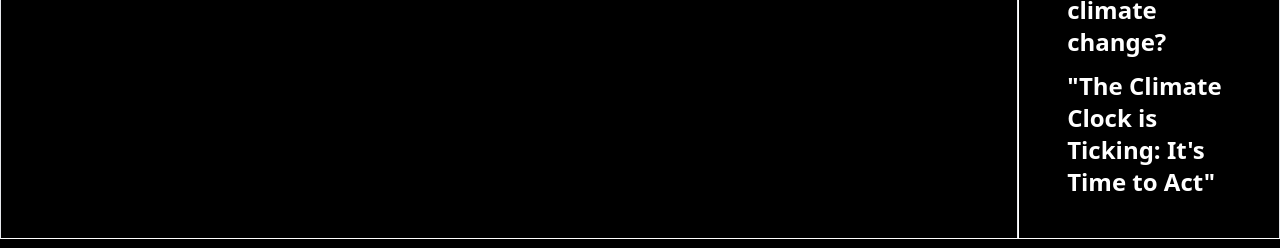
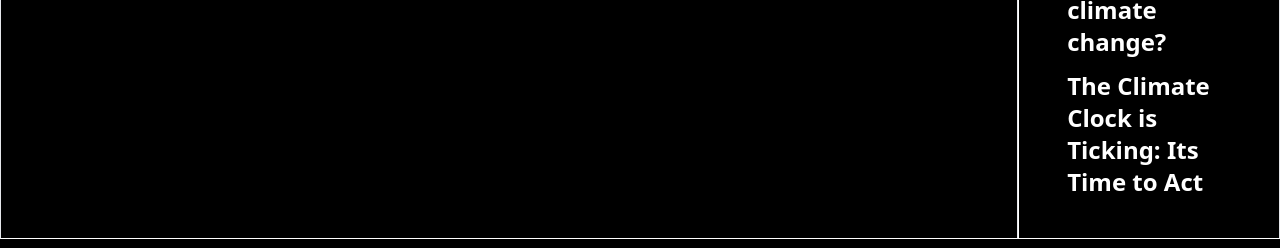
Before and after one commit to anilsahu12/globalwarming, a Next.js app in the folder che110/: page / in a window 1280 px wide. Shown: the part 4696-4944 px from the top of the page. Built offline with nearby package versions, Linux system fonts and the light colour scheme.

Commit message:
Update Rotation.jsx

```diff
--- a/che110/components/Rotation.jsx
+++ b/che110/components/Rotation.jsx
@@ -19,9 +19,9 @@ export default function EarthRotation() {
           </div>
           <div className={styles.rightContainer}>
             <p className={styles.description}>
-              Are you ready to face the truth about climate change? It's not a
-              distant threat or a problem for future generations - it's
-              happening right now, and it's affecting every aspect of our lives.
+              Are you ready to face the truth about climate change? Its not a
+              distant threat or a problem for future generations - its
+              happening right now, and its affecting every aspect of our lives.
               From extreme weather events and rising sea levels to loss of
               biodiversity and food insecurity, the impacts of climate change
               are already being felt around the world.
@@ -33,7 +33,7 @@ export default function EarthRotation() {
               solution and build a brighter, greener, and more resilient world.
               So, are you ready to join the fight against climate change?
             </p>
-            <p className={styles.description}>"The Climate Clock is Ticking: It's Time to Act"
+            <p className={styles.description}>The Climate Clock is Ticking: Its Time to Act
 </p>
           </div>
         </div>
```
